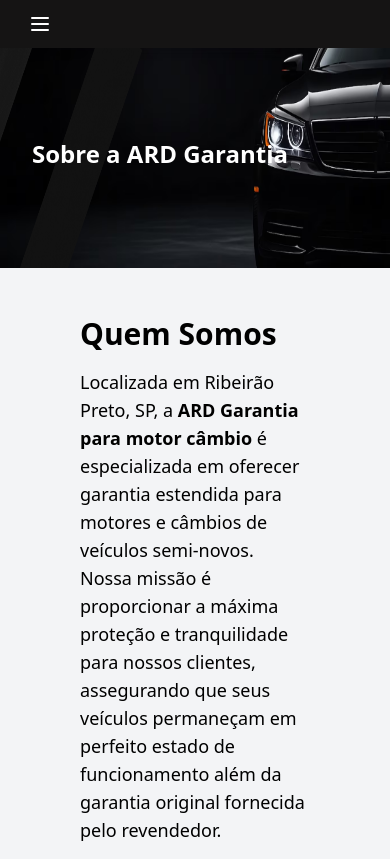
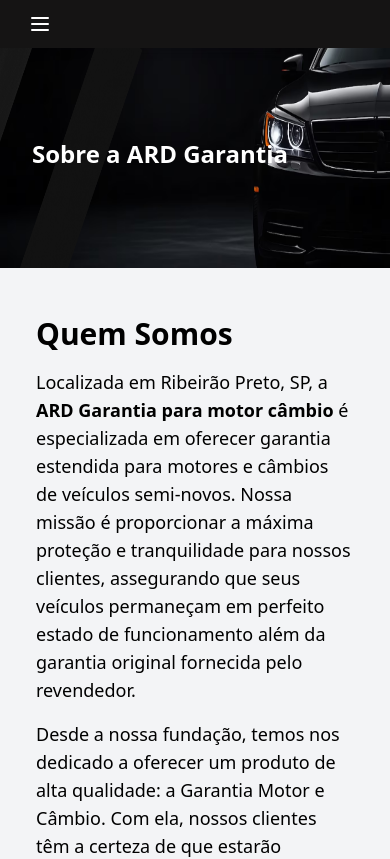
Before and after one commit to WenerRodrigo/ard, a React (Vite) app: page /about in a window 390 px wide. Shown: the top 859 px of the page. Built offline with nearby package versions, Linux system fonts and the light colour scheme.

Commit message:
fix: ajustado padding

```diff
--- a/src/screens/about.tsx
+++ b/src/screens/about.tsx
@@ -22,7 +22,7 @@
         </div>
       </div>
       <div className="bg-gray-100 py-12">
-        <div className="mx-auto px-20">
+        <div className="mx-auto lg:px-20 px-9">
           <div>
             <section className="mb-12">
               <h2 className="text-3xl font-semibold mb-4">Quem Somos</h2>
```
